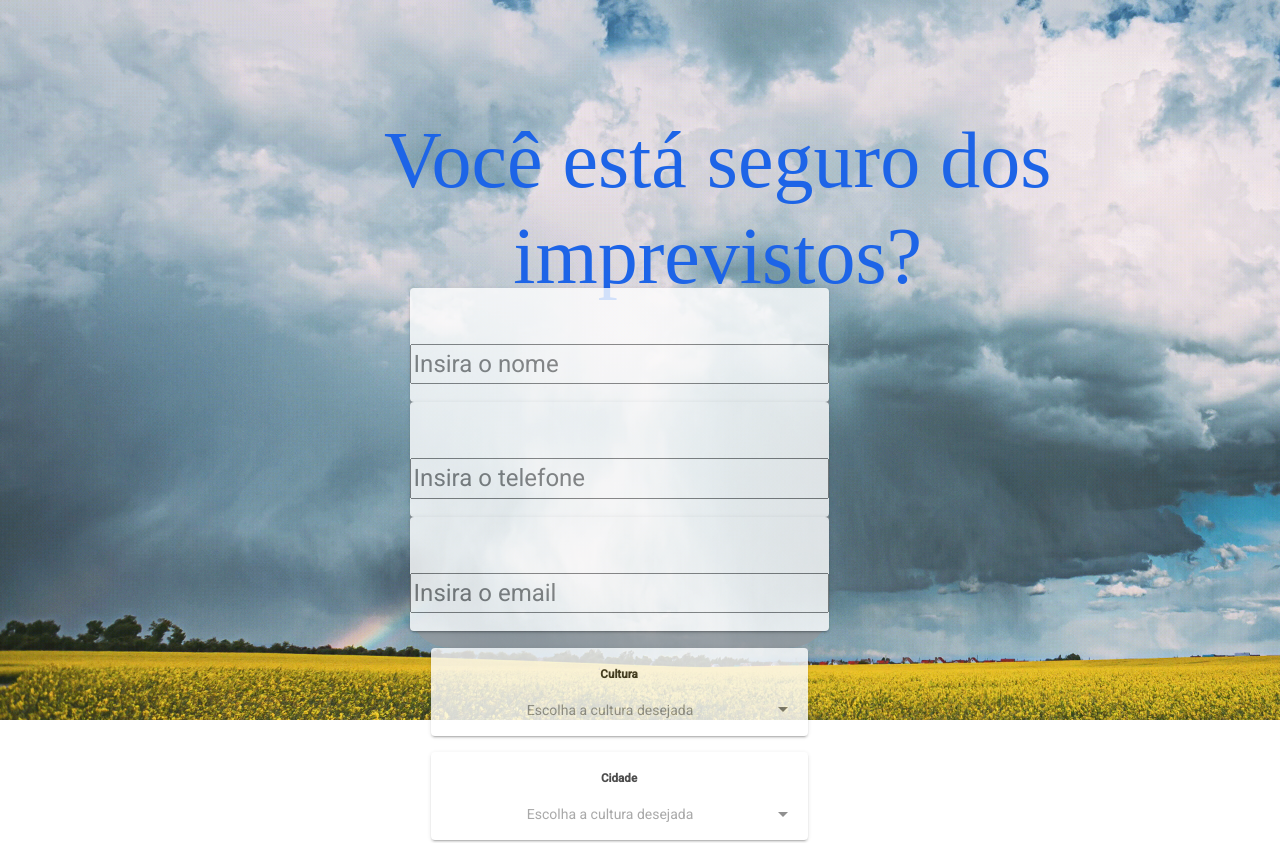
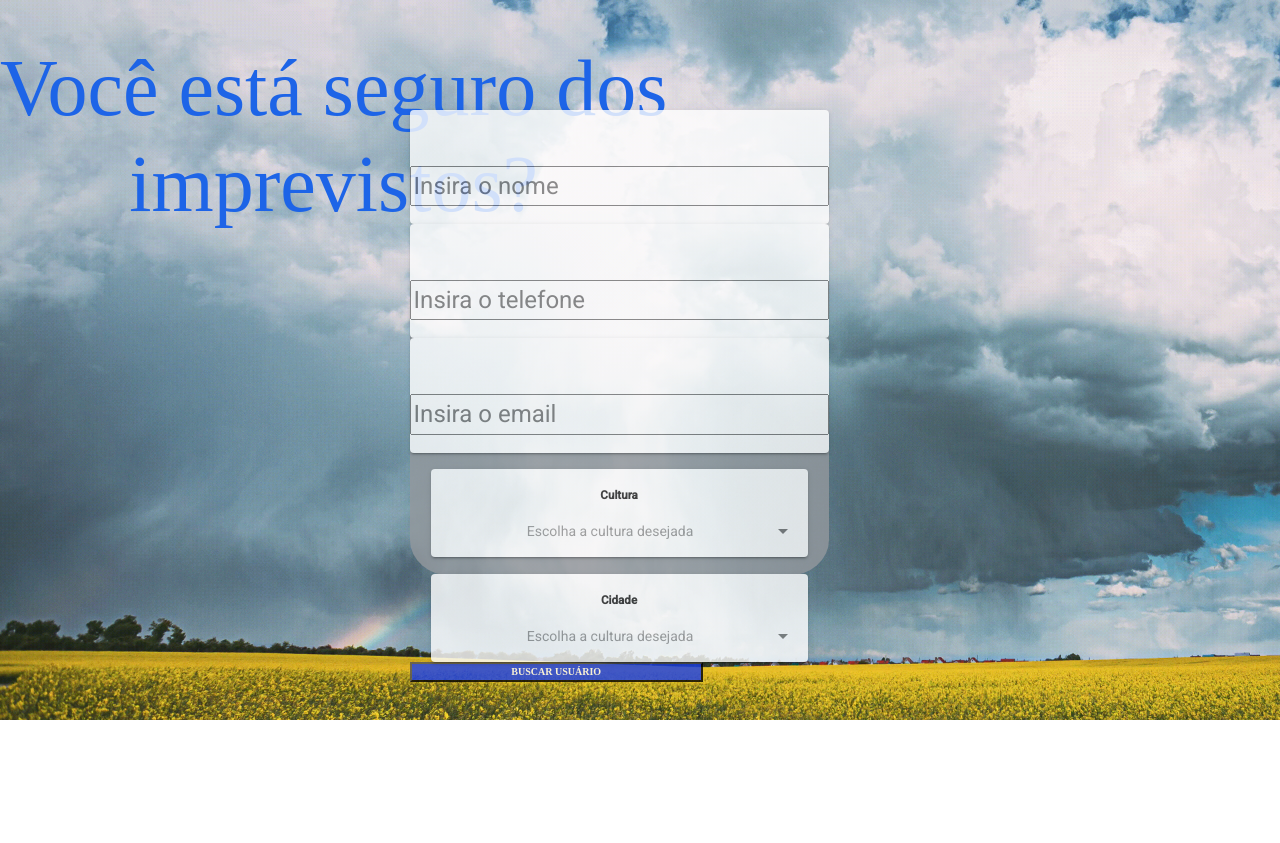
Before and after one commit to carlooshh/carlooshh.github.io, an Angular app: page /home in a window 1280 px wide. Shown: the top 843 px of the page. After the commit the page ends 800 px from the top, so only its background shows below. Built offline with nearby package versions, Linux system fonts and the light colour scheme.

Commit message:
form-commit

```diff
--- a/src/app/home/home.component.css
+++ b/src/app/home/home.component.css
@@ -1,4 +1,5 @@
 img{
+  display: flex;
   max-width: 100%;
   max-height: 100%;
 }
@@ -8,15 +9,18 @@ img{
   text-align: center;
 }
 h1{
+  display: flex;
   position: absolute;
   color: rgb(29, 100, 231);
   text-align: center;
-  left: 30%;
-  top: 20%;
+  top: 10%;
   font-family: 'Mulish-BoldItalic';
   font-size: 80px;
+  justify-content: center;
 }
 form{
+  display: flex;
+  flex-direction: column;
   background-color: rgb(148, 153, 158);
   opacity: 80%;
   border-radius: 10%;
@@ -25,10 +29,10 @@ form{
   height: 50%;
   position: absolute;
   color: rgb(29, 100, 231);
-  top: 40%;
+  top: 30%;
   font-family: 'Mulish-BoldItalic';
   font-size: 80px;
-  text-align: center;
+  justify-content: center;
 }
 form .coluna_container{
   padding: 4% 5% 0 5%;
@@ -44,6 +48,7 @@ input{
 }
 button{
   width: 70%;
+  height: 10%;
 }
 #cont{
   padding: 0%;
```
